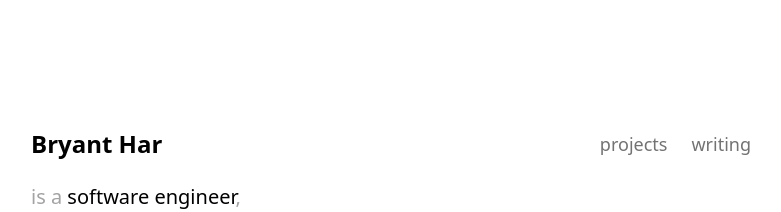
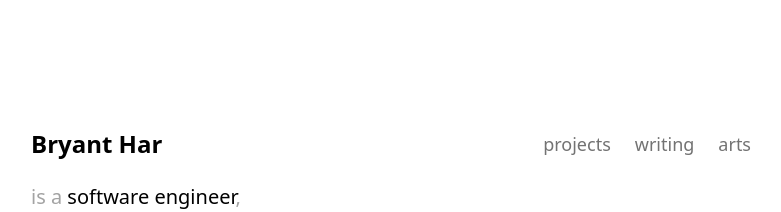
Before and after one commit to bryant-har/bryanthar.com, a Next.js app in the folder etamac/: page /about in a window 1280 px wide. Shown: the top 212 px of the page, without its empty margins (249-1030 px from the left). Built offline with nearby package versions, Linux system fonts and the light colour scheme.

Commit message:
Add arts page

```diff
--- /dev/null
+++ b/etamac/src/pages/about/arts.js
@@ -0,0 +1,9 @@
+import layout from "../../static/Layout";
+
+P.getLayout = layout
+
+export default function P() {
+  return <>
+    {/* todo */}
+  </>
+}
--- a/etamac/src/static/Header.js
+++ b/etamac/src/static/Header.js
@@ -6,7 +6,8 @@ import { useRouter } from 'next/router';
 
 const links = [
   { name: "projects", href: "/about/projects" },
-  { name: "writing", href: "/about/writing" }
+  { name: "writing", href: "/about/writing" },
+  { name: "arts", href: "/about/arts" }
 ];
 
 export default function Header() {
```
